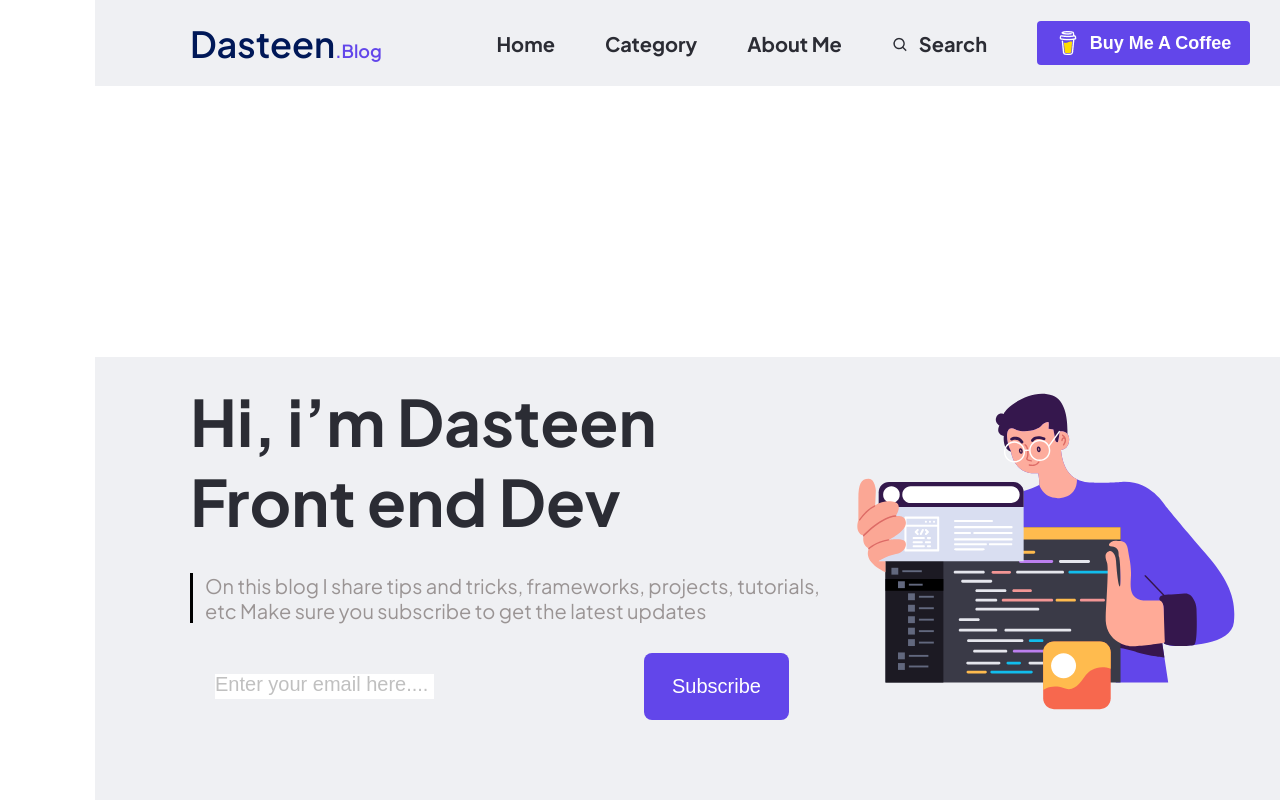
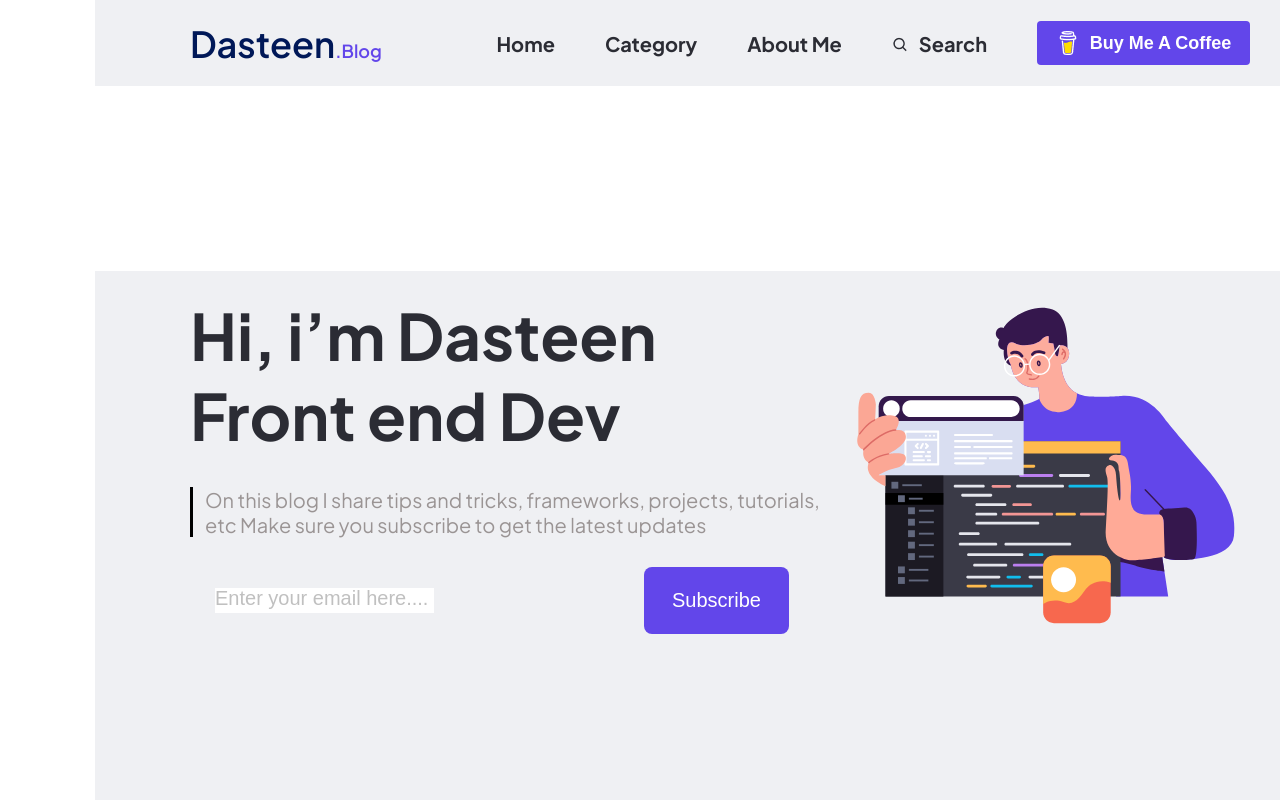
Before and after one commit to Dilar31/EXAM, a plain HTML site: page index.html in a window 1280 px wide. Shown: the top 800 px of the page. Drawn offline with Linux system fonts and the light colour scheme.

```diff
--- a/style.css
+++ b/style.css
@@ -66,7 +66,7 @@ header nav ul .search img{
   padding-top: 3px;
 }
 main{
-  margin-top: 271px;
+  margin-top: 185px;
   background-color: #EFF0F3;
 }
 .section-one{
```
